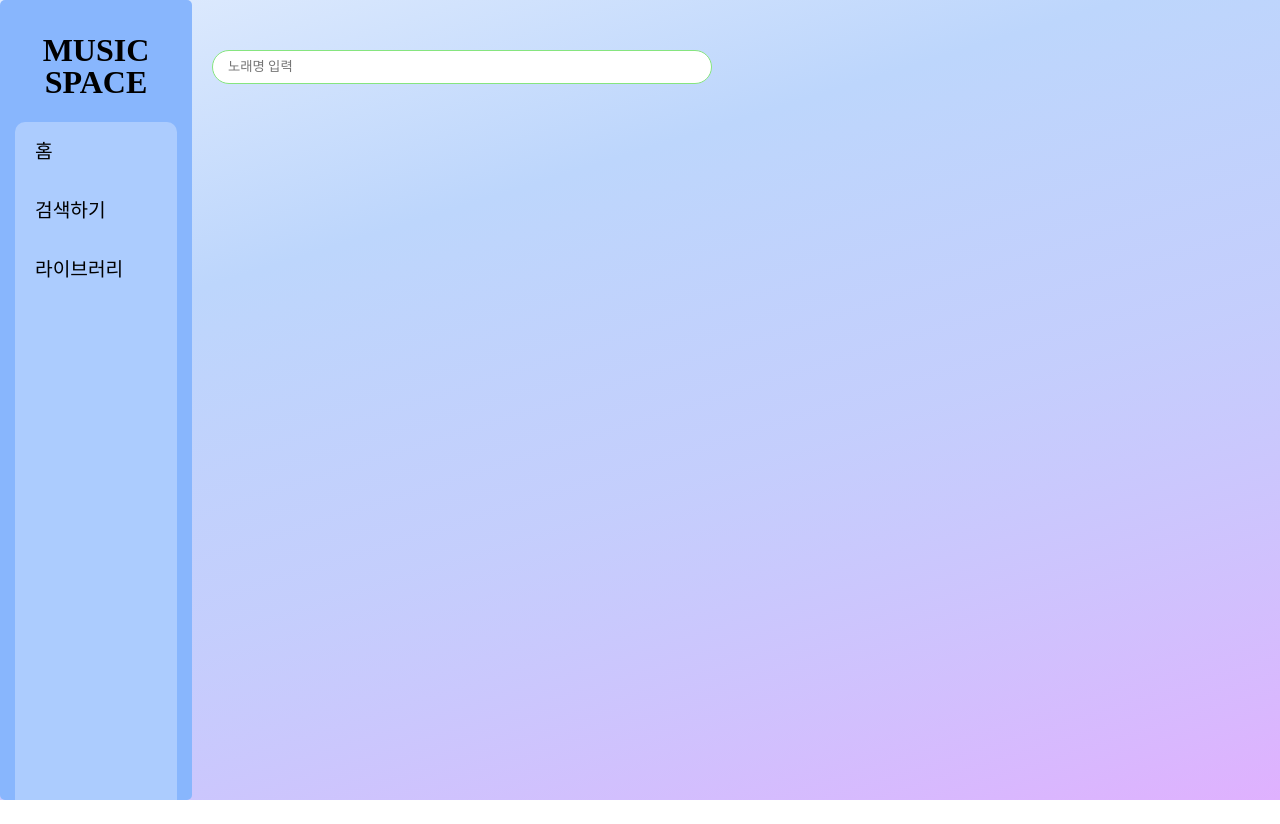
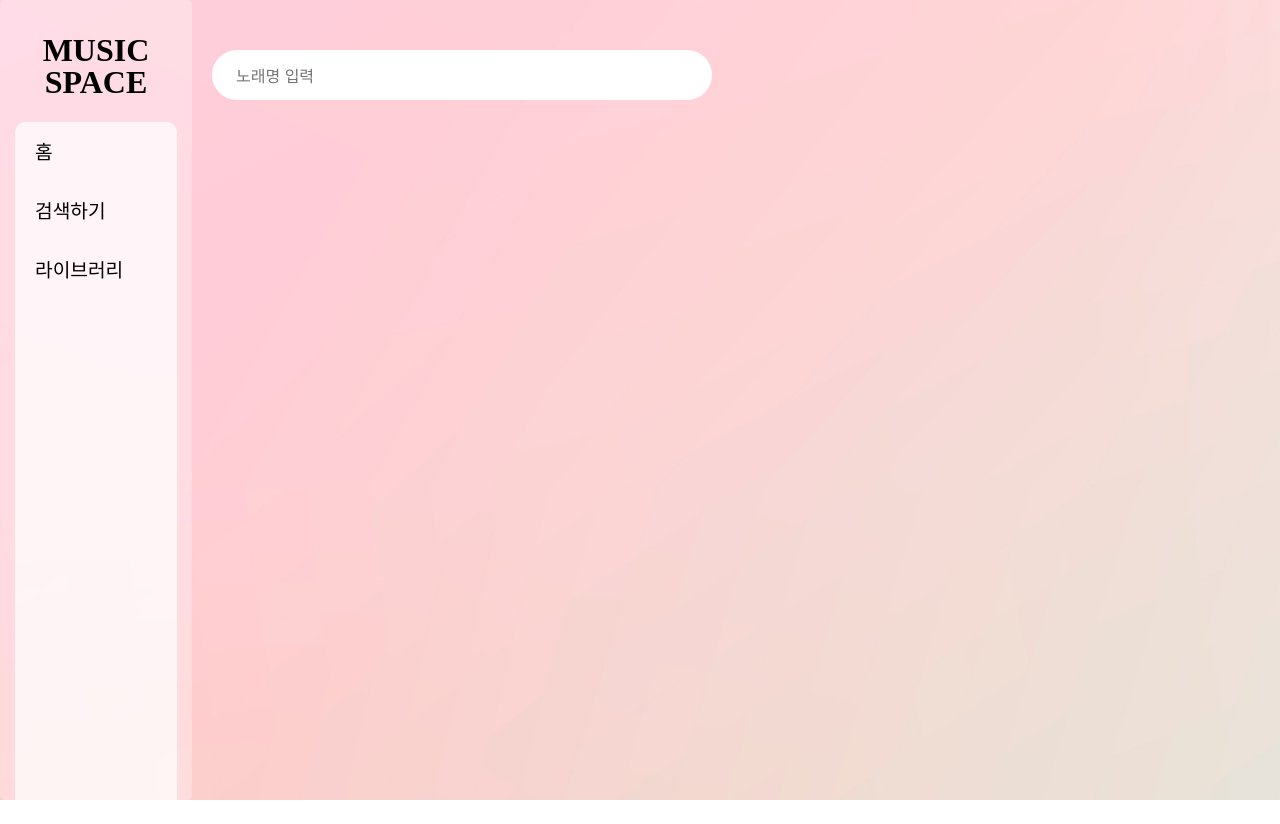
Before and after one commit to phs-developer/music-space, a React (Create React App) app: page /search in a window 1280 px wide. Built offline with nearby package versions, Linux system fonts and the light colour scheme.

Commit message:
전체적인 디자인 변경

```diff
--- a/public/index.html
+++ b/public/index.html
@@ -18,6 +18,8 @@
   </head>
   <body>
     <noscript>You need to enable JavaScript to run this app.</noscript>
-    <div id="root"></div>
+    <div id="root">
+      <!-- <a href="https://kr.freepik.com/free-vector/gradient-background-vector-in-spring-colors_16358969.htm#query=pastel%20background&position=2&from_view=keyword&track=ais">작가 rawpixel.com</a> 출처 Freepik -->
+    </div>
   </body>
 </html>
--- a/src/App.style.ts
+++ b/src/App.style.ts
@@ -1,17 +1,12 @@
 import { styled } from "styled-components";
 
-export const Main = styled.div`
+export const Main = styled.div<{ background: string }>`
   display: flex;
-  background: linear-gradient(
-    to bottom right,
-    white,
-    rgb(189, 214, 252),
-    80%,
-    rgb(231, 168, 261)
-  );
+  background-image: url(${(props) => props.background});
+  background-size: cover;
   background-size: 200%;
   z-index: -10;
-  animation: gradient 5s infinite;
+  animation: gradient 8s infinite;
   @keyframes gradient {
     50% {
       background-position: 100% 50%;
--- a/src/App.tsx
+++ b/src/App.tsx
@@ -9,6 +9,7 @@ import { PlayList } from "./pages/playList/PlayList";
 import ProdCard from "./pages/prodCard/ProdCard";
 import { useEffect, useState } from "react";
 import axios from "axios";
+import bg from "./assets/bg.jpg";
 
 interface listType {
   id: string;
@@ -43,11 +44,11 @@ function App() {
   return (
     <>
       <GlobalStyles />
-      <Main>
+      <Main background={bg}>
         <Nav />
         <Routes>
           <Route path="/" element={<Home addPlaylist={addPlaylist} />} />
-          <Route path="search" element={<Search />} />
+          <Route path="search" element={<Search addPlaylist={addPlaylist} />} />
           <Route path="playList" element={<PlayList list={playlist} />} />
           <Route path="card" element={<ProdCard />} />
         </Routes>
--- a/src/conponents/nav/style.ts
+++ b/src/conponents/nav/style.ts
@@ -4,7 +4,7 @@ const NavContainer = styled.nav`
   width: 15vw;
   height: 100vh;
   padding: 10px 15px;
-  background: rgba(136, 182, 253);
+  background: rgba(255, 255, 255, 0.3);
   border-radius: 5px;
 `;
 
@@ -18,8 +18,9 @@ const Logo = styled.h1`
 const Ul = styled.ul`
   height: 90%;
   font-size: 1.2rem;
-  background: rgba(255, 255, 255, 0.3);
+  background: rgba(255, 255, 255, 0.7);
   border-radius: 10px;
+  font-family: "Noto Sans KR";
   li {
     padding: 20px;
     &:hover {
--- a/src/conponents/prodItem/style.ts
+++ b/src/conponents/prodItem/style.ts
@@ -21,8 +21,8 @@ const ProdBox = styled.div`
 `;
 
 const ProdImg = styled.img`
-  width: 200px;
-  height: 200px;
+  max-width: 100%;
+  height: auto;
 `;
 
 const ProdInfo = styled.div`
--- a/src/pages/home/Home.tsx
+++ b/src/pages/home/Home.tsx
@@ -39,11 +39,19 @@ export default function Home({ addPlaylist }: Props) {
       <h1>Welcome, Your Music Space!</h1>
       <div>
         <Category category={pop} title="TOP" addPlaylist={addPlaylist} />
-        {/* <Category category={top} title="POP" />
-        <Category category={hippop} title="HIP-POP" />
-        <Category category={workOut} title="WORK-OUT" />
-        <Category category={driving} title="DRIVING" />
-        <Category category={rnb} title="R&B" /> */}
+        <Category category={top} title="POP" addPlaylist={addPlaylist} />
+        <Category category={hippop} title="HIP-POP" addPlaylist={addPlaylist} />
+        <Category
+          category={workOut}
+          title="WORK-OUT"
+          addPlaylist={addPlaylist}
+        />
+        <Category
+          category={driving}
+          title="DRIVING"
+          addPlaylist={addPlaylist}
+        />
+        <Category category={rnb} title="R&B" addPlaylist={addPlaylist} />
       </div>
     </Section>
   );
--- a/src/pages/home/style.ts
+++ b/src/pages/home/style.ts
@@ -2,7 +2,7 @@ import styled from "styled-components";
 
 const Section = styled.section`
   width: 85vw;
-  padding: 50px;
+  padding: 50px 5%;
   overflow: auto;
   height: 100vh;
   > h1 {
@@ -13,13 +13,15 @@ const Section = styled.section`
   > div {
     display: grid;
     grid-template-columns: repeat(2, 1fr);
-    row-gap: 5rem;
-    column-gap: 3rem;
+    gap: 3rem;
   }
 `;
 
 const Container = styled.div`
-  width: 80%;
+  background: rgba(255, 255, 255, 0.4);
+  border-radius: 10px;
+  padding: 2rem;
+  width: 100%;
   h2 {
     font-size: 1.7rem;
     font-weight: 800;
@@ -27,9 +29,10 @@ const Container = styled.div`
   }
   > div {
     display: grid;
-    grid-template-rows: repeat(2, 1fr);
     grid-template-columns: repeat(2, 1fr);
     gap: 1rem;
+    justify-items: center;
+    }
   }
 `;
 
--- a/src/pages/playList/PlayList.tsx
+++ b/src/pages/playList/PlayList.tsx
@@ -32,28 +32,8 @@ interface listType {
 
 // 트랙의 spotify ID가 있는 리스트를 props로 받아와야 함. (=전역 상태 관리, 장바구니 역할)
 export function PlayList({ list }: { list: Array<listType> | [] }) {
-  const items: Array<ListProps> = [
-    {
-      id: "3UUTUsYZAAAkcWgkoxHvcu",
-      imgUrl:
-        "https://i.scdn.co/image/ab67616d0000b2737359994525d219f64872d3b1",
-      title: "Cut To The Feeling",
-    },
-    {
-      id: "11dFghVXANMlKmJXsNCbNl",
-      imgUrl:
-        "https://i.scdn.co/image/ab67616d0000b2737359994525d219f64872d3b1",
-      title: "Cut To The Feeling",
-    },
-    {
-      id: "1BaoPBo6zT6sOAc0pHIIj1",
-      imgUrl:
-        "https://i.scdn.co/image/ab67616d0000b2737359994525d219f64872d3b1",
-      title: "Cut To The Feeling",
-    },
-  ];
   const [currentItem, setCurrentItem] = useState<CurrentProps>();
-  const [id, setId] = useState(items[0].id);
+  const [id, setId] = useState(list[0].id);
 
   useEffect(() => {
     const token = localStorage.getItem("token");
--- a/src/pages/search/Search.tsx
+++ b/src/pages/search/Search.tsx
@@ -29,7 +29,11 @@ interface listType {
   name: string;
 }
 
-export default function Search() {
+interface Props {
+  addPlaylist: (id: string, img: string, title: string) => void;
+}
+
+export default function Search({ addPlaylist }: Props) {
   const [value, setValue] = useState<string>("");
   const [list, setList] = useState<Array<listType> | []>([]);
 
@@ -71,6 +75,7 @@ export default function Search() {
         {list?.map((e) => {
           return (
             <ProdItem
+              addPlaylist={addPlaylist}
               key={e.id}
               id={e.id}
               imgURL={e.album.images[0].url}
--- a/src/pages/search/style.ts
+++ b/src/pages/search/style.ts
@@ -6,11 +6,12 @@ const Section = styled.section`
 `;
 
 const Input = styled.input`
-  padding: 8px;
-  padding-left: 15px;
+  padding: 0.8rem 1.5rem;
   width: 500px;
-  border: 1px solid #86e57f;
+  border: none;
   border-radius: 50px;
+  font-family: "Noto Sans KR";
+  font-size: 1rem;
 `;
 
 const SearchList = styled.div`
```
Also changed, not shown: src/assets/bg.jpg (added).
